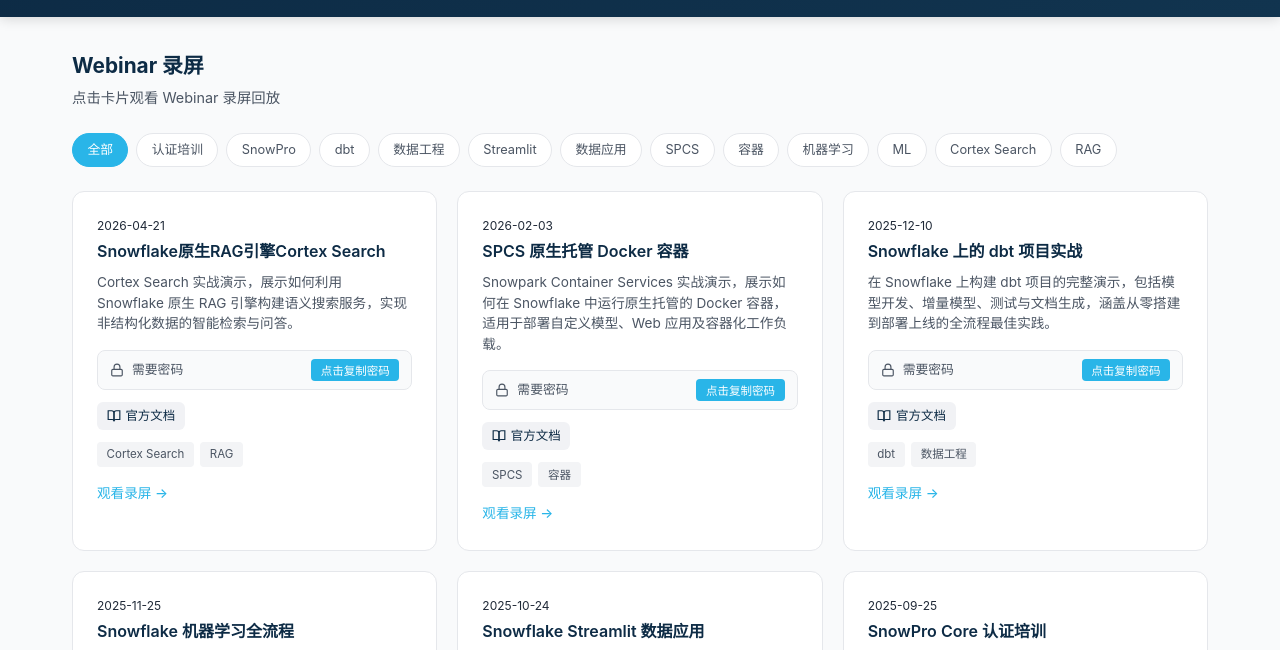
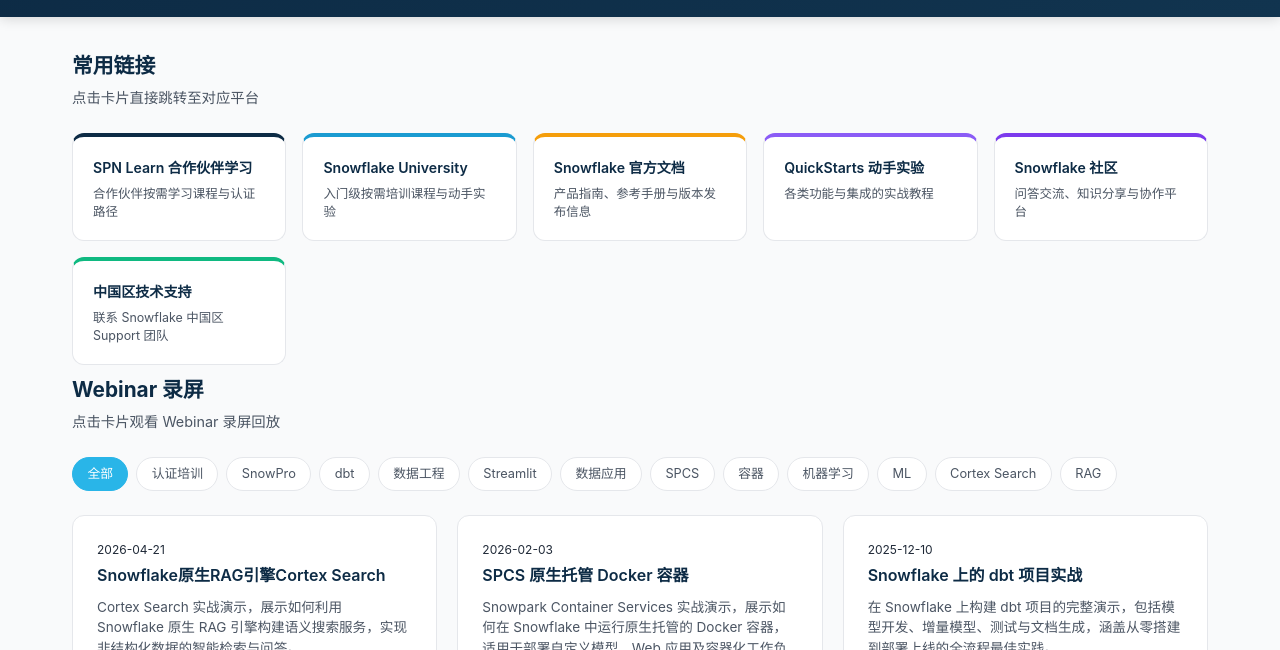
Before and after one commit to snowchinasite/partnerhub, a plain HTML site: page index.html in a window 1280 px wide. Shown: the part 89-739 px from the top of the page. Drawn offline with Linux system fonts and the light colour scheme.

Commit message:
Add quick links section with 6 resource cards

```diff
--- a/app.js
+++ b/app.js
@@ -1,15 +1,26 @@
 document.addEventListener("DOMContentLoaded", () => {
-  let data = { webinars: [] };
+  let data = { webinars: [], links: [] };
   let activeWebinarFilter = "全部";
 
   fetch("data.json")
     .then(r => r.json())
     .then(d => {
       data = d;
+      renderLinks();
       renderFilters();
       renderWebinars();
     });
 
+
+  function renderLinks() {
+    const list = document.getElementById("link-list");
+    list.innerHTML = (data.links || []).map(l => `
+      <div class="link-card" style="border-top: 4px solid ${l.color}" onclick="window.open('${l.url}', '_blank')">
+        <div class="link-card-title">${l.title}</div>
+        <div class="link-card-desc">${l.description}</div>
+      </div>
+    `).join("");
+  }
 
   function getAllTags(items) {
     const tags = new Set();
--- a/data.json
+++ b/data.json
@@ -1,4 +1,42 @@
 {
+  "links": [
+    {
+      "title": "SPN Learn 合作伙伴学习",
+      "description": "合作伙伴按需学习课程与认证路径",
+      "url": "https://spnlearn.snowflake.com",
+      "color": "#0D2B45"
+    },
+    {
+      "title": "Snowflake University",
+      "description": "入门级按需培训课程与动手实验",
+      "url": "https://learn.snowflake.com/",
+      "color": "#1B9BD1"
+    },
+    {
+      "title": "Snowflake 官方文档",
+      "description": "产品指南、参考手册与版本发布信息",
+      "url": "https://docs.snowflake.com/",
+      "color": "#F59E0B"
+    },
+    {
+      "title": "QuickStarts 动手实验",
+      "description": "各类功能与集成的实战教程",
+      "url": "https://quickstarts.snowflake.com/",
+      "color": "#8B5CF6"
+    },
+    {
+      "title": "Snowflake 社区",
+      "description": "问答交流、知识分享与协作平台",
+      "url": "https://community.snowflake.com/",
+      "color": "#7C3AED"
+    },
+    {
+      "title": "中国区技术支持",
+      "description": "联系 Snowflake 中国区 Support 团队",
+      "url": "https://docs.snowflake.cn/en/user-guide/contacting-support",
+      "color": "#10B981"
+    }
+  ],
   "webinars": [
     {
       "title": "SnowPro Core 认证培训",
--- a/index.html
+++ b/index.html
@@ -25,6 +25,14 @@
 </header>
 
 <main>
+  <section class="section active">
+    <div class="section-header">
+      <h2>常用链接</h2>
+      <p class="section-desc">点击卡片直接跳转至对应平台</p>
+    </div>
+    <div class="link-grid" id="link-list"></div>
+  </section>
+
   <section id="webinars" class="section active">
     <div class="section-header">
       <h2>Webinar 录屏</h2>
--- a/style.css
+++ b/style.css
@@ -384,6 +384,51 @@ main {
   margin-top: 0.1rem;
 }
 
+.link-grid {
+  display: grid;
+  grid-template-columns: repeat(auto-fill, minmax(180px, 1fr));
+  gap: 1rem;
+  margin-bottom: 0.5rem;
+}
+
+.link-card {
+  background: var(--sf-white);
+  border-radius: var(--sf-radius);
+  border: 1px solid var(--sf-gray-200);
+  padding: 1.25rem;
+  cursor: pointer;
+  transition: var(--sf-transition);
+  position: relative;
+  overflow: hidden;
+}
+
+.link-card::before {
+  content: "";
+  position: absolute;
+  top: 0;
+  left: 0;
+  right: 0;
+  height: 4px;
+}
+
+.link-card:hover {
+  box-shadow: var(--sf-shadow-lg);
+  transform: translateY(-2px);
+}
+
+.link-card-title {
+  font-size: 0.88rem;
+  font-weight: 600;
+  color: var(--sf-navy);
+  margin-bottom: 0.35rem;
+}
+
+.link-card-desc {
+  font-size: 0.78rem;
+  color: var(--sf-gray-600);
+  line-height: 1.4;
+}
+
 .empty-state {
   text-align: center;
   padding: 3rem;
```
